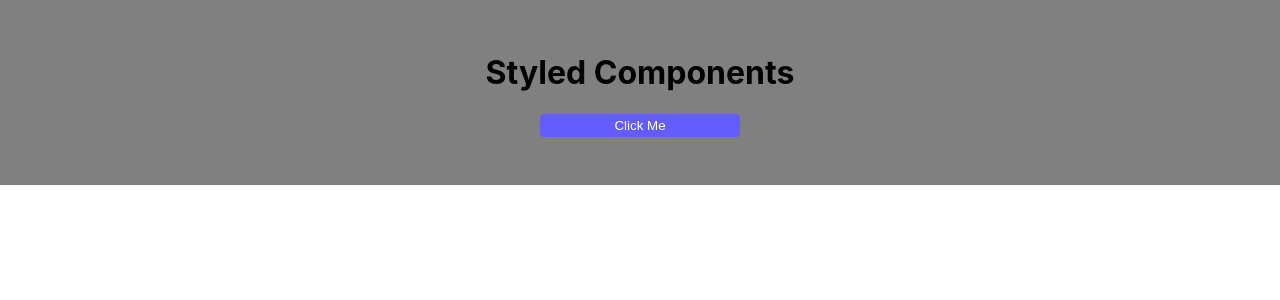
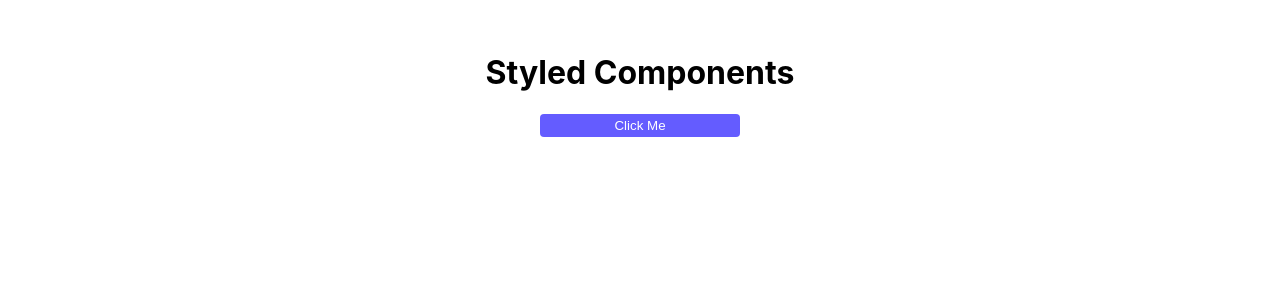
Before and after one commit to ChrisDiPiero/styled, a React (Create React App) app: page / in a window 1280 px wide. Shown: the top 300 px of the page. Built offline with nearby package versions, Linux system fonts and the light colour scheme.

Commit message:
added styles to app

```diff
--- a/src/App.js
+++ b/src/App.js
@@ -1,9 +1,18 @@
+import styled from 'styled-components' //'styled' can be anything. is a 'default import', can be called anything. common practice is to use 'styled'
 
+//BasicTitle is a React component. Naming convention. see 'styled.h1' from above (default import).
+//'styled' is object. h1 is a method call
+
+const BasicTitle = styled.h1`
+text-align: center;
+text-transform: capitalize;
+`
+//this is a 'tagged template literal'
 
 function App() {
   return (
-    <div style={{ padding: '2rem', backgroundColor: 'gray' }}>
-      <h1 className="title">styled components</h1>
+    <div style={{ padding: '2rem' }}>
+      <BasicTitle>styled components</BasicTitle>
       <button className="btn">click me</button>
     </div>
   );
```
